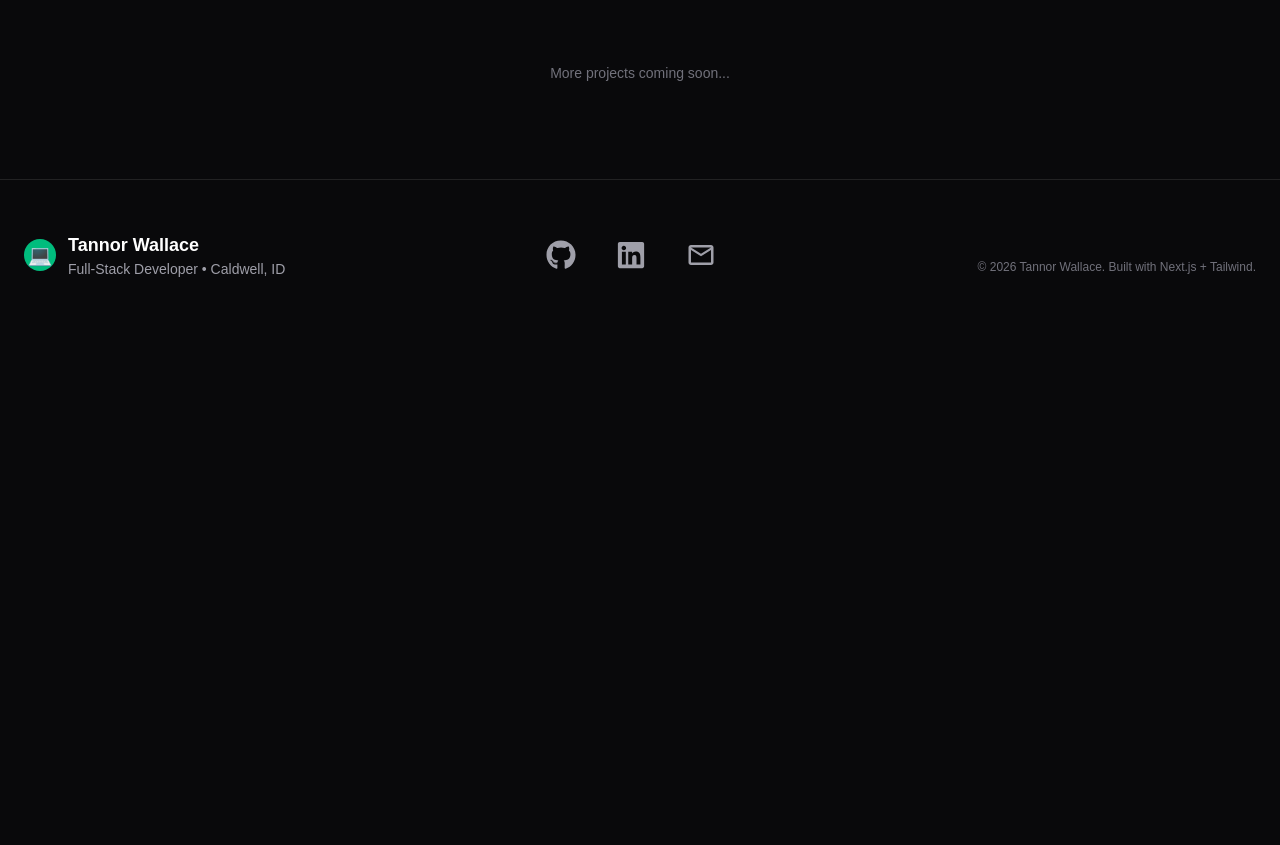
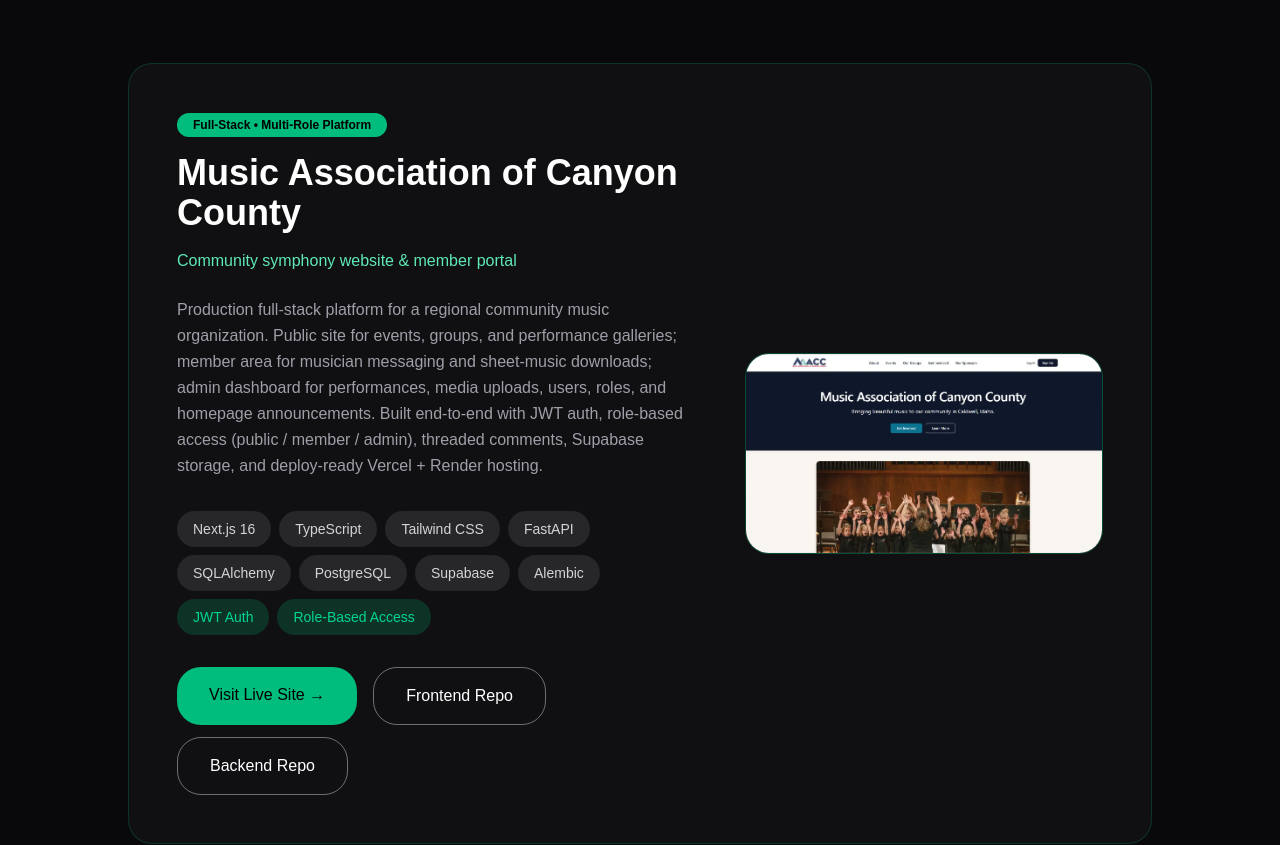
Before and after one commit to TannorWallace/tannor-portfolio, a Next.js app: page /portfolio in a window 1280 px wide. Shown: the part 867-1712 px from the top of the page. Before the commit the page ends 1197 px from the top, so only its background shows below. Built offline with nearby package versions, Linux system fonts and the light colour scheme.

Commit message:
Posting new project on landing page

```diff
--- a/components/Portfolio.tsx
+++ b/components/Portfolio.tsx
@@ -19,39 +19,173 @@ export default function Portfolio() {
                 <div className="inline-block bg-emerald-500 text-black text-xs font-semibold px-4 py-1 rounded-2xl mb-4">
                   Full-Stack • AI Powered
                 </div>
-                <h2 className="text-4xl font-semibold text-white mb-4">Nails by Mykala</h2>
-                <p className="text-emerald-300 mb-6">Professional nail salon web application</p>
+                <h2 className="text-4xl font-semibold text-white mb-4">
+                  Nails by Mykala
+                </h2>
+                <p className="text-emerald-300 mb-6">
+                  Professional nail salon web application
+                </p>
 
                 <p className="text-zinc-400 leading-relaxed mb-8">
-                  A complete full-stack web app for a professional nail salon. Features an interactive gallery with swipe navigation,
-                  full CRUD comment system, admin panel, and an AI-powered nail art generator using Grok Imagine.
+                  A complete full-stack web app for a professional nail salon.
+                  Features an interactive gallery with swipe navigation, full
+                  CRUD comment system, admin panel, and an AI-powered nail art
+                  generator using Grok Imagine.
                 </p>
 
                 <div className="flex flex-wrap gap-2 mb-8">
-                  <span className="bg-zinc-800 text-zinc-300 text-sm px-4 py-2 rounded-3xl">Next.js 16</span>
-                  <span className="bg-zinc-800 text-zinc-300 text-sm px-4 py-2 rounded-3xl">Python</span>
-                  <span className="bg-zinc-800 text-zinc-300 text-sm px-4 py-2 rounded-3xl">TypeScript</span>
-                  <span className="bg-zinc-800 text-zinc-300 text-sm px-4 py-2 rounded-3xl">Tailwind CSS</span>
-                  <span className="bg-zinc-800 text-zinc-300 text-sm px-4 py-2 rounded-3xl">FastAPI</span>
-                  <span className="bg-zinc-800 text-zinc-300 text-sm px-4 py-2 rounded-3xl">PostgreSQL</span>
-                  <span className="bg-zinc-800 text-zinc-300 text-sm px-4 py-2 rounded-3xl">Cloudinary</span>
-                  <span className="bg-emerald-500/20 text-emerald-400 text-sm px-4 py-2 rounded-3xl">Grok Imagine AI</span>
+                  <span className="bg-zinc-800 text-zinc-300 text-sm px-4 py-2 rounded-3xl">
+                    Next.js 16
+                  </span>
+                  <span className="bg-zinc-800 text-zinc-300 text-sm px-4 py-2 rounded-3xl">
+                    Python
+                  </span>
+                  <span className="bg-zinc-800 text-zinc-300 text-sm px-4 py-2 rounded-3xl">
+                    TypeScript
+                  </span>
+                  <span className="bg-zinc-800 text-zinc-300 text-sm px-4 py-2 rounded-3xl">
+                    Tailwind CSS
+                  </span>
+                  <span className="bg-zinc-800 text-zinc-300 text-sm px-4 py-2 rounded-3xl">
+                    FastAPI
+                  </span>
+                  <span className="bg-zinc-800 text-zinc-300 text-sm px-4 py-2 rounded-3xl">
+                    PostgreSQL
+                  </span>
+                  <span className="bg-zinc-800 text-zinc-300 text-sm px-4 py-2 rounded-3xl">
+                    Cloudinary
+                  </span>
+                  <span className="bg-emerald-500/20 text-emerald-400 text-sm px-4 py-2 rounded-3xl">
+                    Grok Imagine AI
+                  </span>
                 </div>
 
                 <div className="flex gap-x-4">
-                  <a href="https://nails-by-mykala.vercel.app/" target="_blank" className="bg-emerald-500 hover:bg-emerald-600 text-black font-medium px-8 py-4 rounded-3xl transition-colors">
+                  <a
+                    href="https://nails-by-mykala.vercel.app/"
+                    target="_blank"
+                    rel="noopener noreferrer"
+                    className="bg-emerald-500 hover:bg-emerald-600 text-black font-medium px-8 py-4 rounded-3xl transition-colors"
+                  >
                     Visit Live Site →
                   </a>
-                  <a href="https://github.com/TannorWallace" target="_blank" className="border border-white/40 hover:border-white text-white font-medium px-8 py-4 rounded-3xl transition-colors">
+                  <a
+                    href="https://github.com/TannorWallace"
+                    target="_blank"
+                    rel="noopener noreferrer"
+                    className="border border-white/40 hover:border-white text-white font-medium px-8 py-4 rounded-3xl transition-colors"
+                  >
                     View on GitHub
                   </a>
                 </div>
               </div>
 
-              {/* Visual placeholder */}
               <div className="md:col-span-5">
-                <div className="aspect-video bg-gradient-to-br from-emerald-500/10 to-transparent rounded-3xl border border-emerald-500/30 flex items-center justify-center text-8xl">
-                  <img src="/resources/My_works_1.png" alt="Nails by Mykala" />
+                <div className="aspect-video bg-gradient-to-br from-emerald-500/10 to-transparent rounded-3xl border border-emerald-500/30 flex items-center justify-center overflow-hidden">
+                  <img
+                    src="/resources/My_works_1.png"
+                    alt="Nails by Mykala"
+                    className="w-full h-full object-cover"
+                  />
+                </div>
+              </div>
+            </div>
+          </div>
+
+          {/* Music Association of Canyon County */}
+          <div className="bg-zinc-900/50 border border-emerald-500/20 rounded-3xl p-8 md:p-12 mb-16">
+            <div className="grid md:grid-cols-12 gap-12 items-center">
+              <div className="md:col-span-7">
+                <div className="inline-block bg-emerald-500 text-black text-xs font-semibold px-4 py-1 rounded-2xl mb-4">
+                  Full-Stack • Multi-Role Platform
+                </div>
+                <h2 className="text-4xl font-semibold text-white mb-4">
+                  Music Association of Canyon County
+                </h2>
+                <p className="text-emerald-300 mb-6">
+                  Community symphony website & member portal
+                </p>
+
+                <p className="text-zinc-400 leading-relaxed mb-8">
+                  Production full-stack platform for a regional community music
+                  organization. Public site for events, groups, and performance
+                  galleries; member area for musician messaging and sheet-music
+                  downloads; admin dashboard for performances, media uploads,
+                  users, roles, and homepage announcements. Built end-to-end
+                  with JWT auth, role-based access (public / member / admin),
+                  threaded comments, Supabase storage, and deploy-ready
+                  Vercel + Render hosting.
+                </p>
+
+                <div className="flex flex-wrap gap-2 mb-8">
+                  <span className="bg-zinc-800 text-zinc-300 text-sm px-4 py-2 rounded-3xl">
+                    Next.js 16
+                  </span>
+                  <span className="bg-zinc-800 text-zinc-300 text-sm px-4 py-2 rounded-3xl">
+                    TypeScript
+                  </span>
+                  <span className="bg-zinc-800 text-zinc-300 text-sm px-4 py-2 rounded-3xl">
+                    Tailwind CSS
+                  </span>
+                  <span className="bg-zinc-800 text-zinc-300 text-sm px-4 py-2 rounded-3xl">
+                    FastAPI
+                  </span>
+                  <span className="bg-zinc-800 text-zinc-300 text-sm px-4 py-2 rounded-3xl">
+                    SQLAlchemy
+                  </span>
+                  <span className="bg-zinc-800 text-zinc-300 text-sm px-4 py-2 rounded-3xl">
+                    PostgreSQL
+                  </span>
+                  <span className="bg-zinc-800 text-zinc-300 text-sm px-4 py-2 rounded-3xl">
+                    Supabase
+                  </span>
+                  <span className="bg-zinc-800 text-zinc-300 text-sm px-4 py-2 rounded-3xl">
+                    Alembic
+                  </span>
+                  <span className="bg-emerald-500/20 text-emerald-400 text-sm px-4 py-2 rounded-3xl">
+                    JWT Auth
+                  </span>
+                  <span className="bg-emerald-500/20 text-emerald-400 text-sm px-4 py-2 rounded-3xl">
+                    Role-Based Access
+                  </span>
+                </div>
+
+                <div className="flex flex-wrap gap-x-4 gap-y-3">
+                  <a
+                    href="https://caldwell-symphony-frontend-taupe.vercel.app/"
+                    target="_blank"
+                    rel="noopener noreferrer"
+                    className="bg-emerald-500 hover:bg-emerald-600 text-black font-medium px-8 py-4 rounded-3xl transition-colors"
+                  >
+                    Visit Live Site →
+                  </a>
+                  <a
+                    href="https://github.com/TannorWallace/caldwell-symphony-frontend"
+                    target="_blank"
+                    rel="noopener noreferrer"
+                    className="border border-white/40 hover:border-white text-white font-medium px-8 py-4 rounded-3xl transition-colors"
+                  >
+                    Frontend Repo
+                  </a>
+                  <a
+                    href="https://github.com/TannorWallace/caldwell-symphony-backend"
+                    target="_blank"
+                    rel="noopener noreferrer"
+                    className="border border-white/40 hover:border-white text-white font-medium px-8 py-4 rounded-3xl transition-colors"
+                  >
+                    Backend Repo
+                  </a>
+                </div>
+              </div>
+
+              <div className="md:col-span-5">
+                <div className="aspect-video bg-gradient-to-br from-emerald-500/10 to-transparent rounded-3xl border border-emerald-500/30 flex items-center justify-center overflow-hidden">
+                  {/* Swap path when you add a screenshot */}
+                  <img
+                    src="/resources/CCS_PORT_IMG.webp"
+                    alt="Music Association of Canyon County"
+                    className="w-full h-full object-cover"
+                  />
                 </div>
               </div>
             </div>
```
Also changed, not shown: public/resources/CCS_PORT_IMG.webp (added), public/resources/My_works_1.webp (added).
